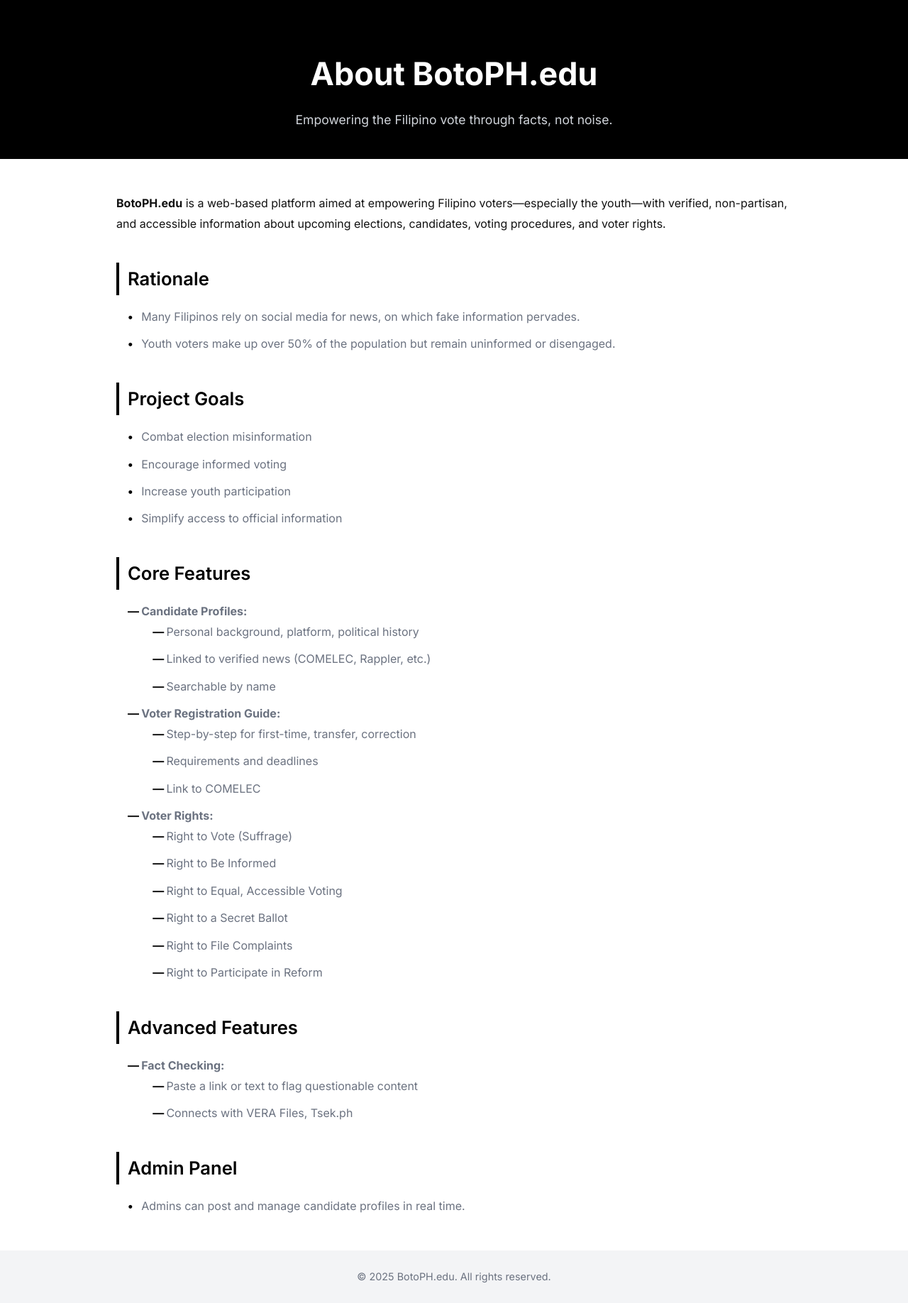
After one commit to rod-101/botoph, a PHP site: page /views/about.html in a window 1280 px wide. The commit adds this page. Shown: the whole page at 71% size. Run offline with PHP 8.4, Linux system fonts and the light colour scheme.

Commit message:
account and about us page

```diff
--- a/api/logout.php
+++ b/api/logout.php
@@ -2,5 +2,5 @@
 session_start();
 session_destroy();
 header('Content-Type: application/json');
-echo json_encode(['message' => 'Logged out successfully']);
+echo json_encode(['message' => 'Logged out successfully', 'success' => true]);
 ?>
--- a/js/navbar.js
+++ b/js/navbar.js
@@ -18,13 +18,13 @@ export async function navbar(container) {
                 BotoPH | 2025
             </div>
             <div id="menu" class="flex space-x-6">
-                <a href="../README.md" class="text-gray-700 hover:text-gray-900 transition font-medium px-3 py-2 rounded-md whitespace-nowrap">
+                <a href="about.html" class="text-gray-700 hover:text-gray-900 transition font-medium px-3 py-2 rounded-md whitespace-nowrap">
                     About Us
                 </a>
                 ${
                     isLoggedIn
                         ? `
-                            <a href="account.html" class="text-gray-700 hover:text-gray-900 transition font-medium px-3 py-2 rounded-md whitespace-nowrap">
+                            <a href="views/account.php" class="text-gray-700 hover:text-gray-900 transition font-medium px-3 py-2 rounded-md whitespace-nowrap">
                                 Account
                             </a>
                             <a href="#" id="logoutBtn" class="text-gray-700 hover:text-gray-900 transition font-medium px-3 py-2 rounded-md whitespace-nowrap border border-gray-300 hover:border-gray-700">
--- a/login.php
+++ b/login.php
@@ -15,7 +15,7 @@
         $email = $_POST['email'];
         $password = $_POST['pass'];
 
-        $sql = "SELECT user_id, CONCAT(first_name, ' ', last_name) AS full_name, email, password_hash, role FROM users WHERE email = ?";
+        $sql = "SELECT user_id, CONCAT(first_name, ' ', last_name) AS full_name, email, password_hash, role, created_at FROM users WHERE email = ?";
 
         if ($stmt = $conn->prepare($sql)) {
             $stmt->bind_param("s", $email);
@@ -25,7 +25,7 @@
             // Check if the email exists in the database
             if ($stmt->num_rows > 0) {
                 // Bind the result variables
-                $stmt->bind_result($id, $full_name, $db_email, $db_password, $role);
+                $stmt->bind_result($id, $full_name, $db_email, $db_password, $role, $created_at);
 
                 // Fetch the result
                 $stmt->fetch();
@@ -37,6 +37,7 @@
                     $_SESSION['email'] = $db_email;
                     $_SESSION['role'] = $role;
                     $_SESSION['fullname'] = $full_name;
+                    $_SESSION['joined'] = $created_at;
                     $_SESSION['isLoggedIn'] = true;
 
                     //set last_login to NOW()
--- /dev/null
+++ b/views/about.html
@@ -0,0 +1,195 @@
+<!DOCTYPE html>
+<html lang="en">
+<head>
+  <meta charset="UTF-8" />
+  <meta name="viewport" content="width=device-width, initial-scale=1.0"/>
+  <title>About Us | BotoPH.edu</title>
+  <link href="https://fonts.googleapis.com/css2?family=Inter:wght@400;600;700&display=swap" rel="stylesheet" />
+  <style>
+    :root {
+      --bg-white: #ffffff;
+      --text-black: #111111;
+      --gray: #6b7280;
+      --border: #e5e7eb;
+      --accent: #000000;
+    }
+
+    * {
+      margin: 0;
+      padding: 0;
+      box-sizing: border-box;
+    }
+
+    body {
+      font-family: 'Inter', sans-serif;
+      background-color: var(--bg-white);
+      color: var(--text-black);
+      line-height: 1.8;
+    }
+
+    header {
+      background-color: var(--accent);
+      color: white;
+      padding: 4rem 1.5rem 2.5rem;
+      text-align: center;
+    }
+
+    header h1 {
+      font-size: 2.8rem;
+      font-weight: 700;
+    }
+
+    header p {
+      margin-top: 0.5rem;
+      font-size: 1.1rem;
+      color: #d1d5db;
+    }
+
+    .container {
+      max-width: 1000px;
+      margin: 3rem auto;
+      padding: 0 1.5rem;
+    }
+
+    section {
+      margin-bottom: 2.5rem;
+    }
+
+    h2 {
+      font-size: 1.6rem;
+      font-weight: 600;
+      color: var(--accent);
+      border-left: 4px solid var(--accent);
+      padding-left: 0.75rem;
+      margin-bottom: 1rem;
+    }
+
+    ul {
+      list-style: none;
+      padding-left: 1rem;
+    }
+
+    ul li {
+      margin-bottom: 0.6rem;
+      padding-left: 1.2rem;
+      position: relative;
+      color: var(--gray);
+    }
+
+    ul li::before {
+      content: '•';
+      color: var(--accent);
+      position: absolute;
+      left: 0;
+      font-weight: bold;
+    }
+
+    .feature-group ul li::before {
+      content: '—';
+    }
+
+    footer {
+      text-align: center;
+      padding: 1.5rem 1rem;
+      background-color: #f3f4f6;
+      color: var(--gray);
+      font-size: 0.9rem;
+      margin-top: 3rem;
+    }
+
+    @media (max-width: 600px) {
+      header h1 {
+        font-size: 2rem;
+      }
+      h2 {
+        font-size: 1.3rem;
+      }
+    }
+  </style>
+</head>
+<body>
+
+  <header>
+    <h1>About BotoPH.edu</h1>
+    <p>Empowering the Filipino vote through facts, not noise.</p>
+  </header>
+
+  <div class="container">
+    <section>
+      <p><strong>BotoPH.edu</strong> is a web-based platform aimed at empowering Filipino voters—especially the youth—with verified, non-partisan, and accessible information about upcoming elections, candidates, voting procedures, and voter rights.</p>
+    </section>
+
+    <section>
+      <h2>Rationale</h2>
+      <ul>
+        <li>Many Filipinos rely on social media for news, on which fake information pervades.</li>
+        <li>Youth voters make up over 50% of the population but remain uninformed or disengaged.</li>
+      </ul>
+    </section>
+
+    <section>
+      <h2>Project Goals</h2>
+      <ul>
+        <li>Combat election misinformation</li>
+        <li>Encourage informed voting</li>
+        <li>Increase youth participation</li>
+        <li>Simplify access to official information</li>
+      </ul>
+    </section>
+
+    <section class="feature-group">
+      <h2>Core Features</h2>
+      <ul>
+        <li><strong>Candidate Profiles:</strong>
+          <ul>
+            <li>Personal background, platform, political history</li>
+            <li>Linked to verified news (COMELEC, Rappler, etc.)</li>
+            <li>Searchable by name</li>
+          </ul>
+        </li>
+        <li><strong>Voter Registration Guide:</strong>
+          <ul>
+            <li>Step-by-step for first-time, transfer, correction</li>
+            <li>Requirements and deadlines</li>
+            <li>Link to COMELEC</li>
+          </ul>
+        </li>
+        <li><strong>Voter Rights:</strong>
+          <ul>
+            <li>Right to Vote (Suffrage)</li>
+            <li>Right to Be Informed</li>
+            <li>Right to Equal, Accessible Voting</li>
+            <li>Right to a Secret Ballot</li>
+            <li>Right to File Complaints</li>
+            <li>Right to Participate in Reform</li>
+          </ul>
+        </li>
+      </ul>
+    </section>
+
+    <section class="feature-group">
+      <h2>Advanced Features</h2>
+      <ul>
+        <li><strong>Fact Checking:</strong>
+          <ul>
+            <li>Paste a link or text to flag questionable content</li>
+            <li>Connects with VERA Files, Tsek.ph</li>
+          </ul>
+        </li>
+      </ul>
+    </section>
+
+    <section>
+      <h2>Admin Panel</h2>
+      <ul>
+        <li>Admins can post and manage candidate profiles in real time.</li>
+      </ul>
+    </section>
+  </div>
+
+  <footer>
+    &copy; 2025 BotoPH.edu. All rights reserved.
+  </footer>
+
+</body>
+</html>
```
Also changed, not shown: css/account.css (added, +126 -0 lines), views/account.php (added, +68 -0 lines), assets/user.png (added).
